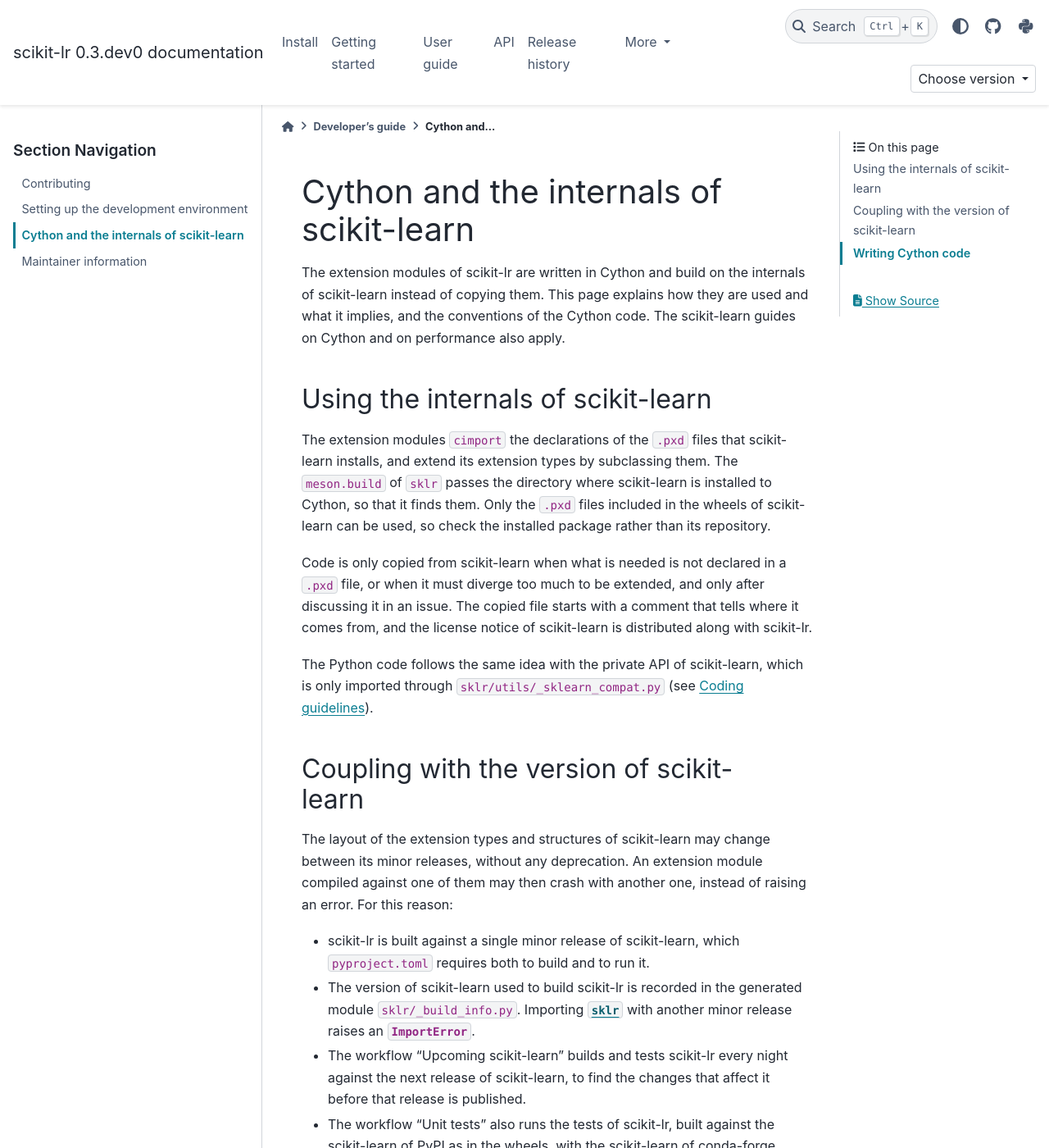
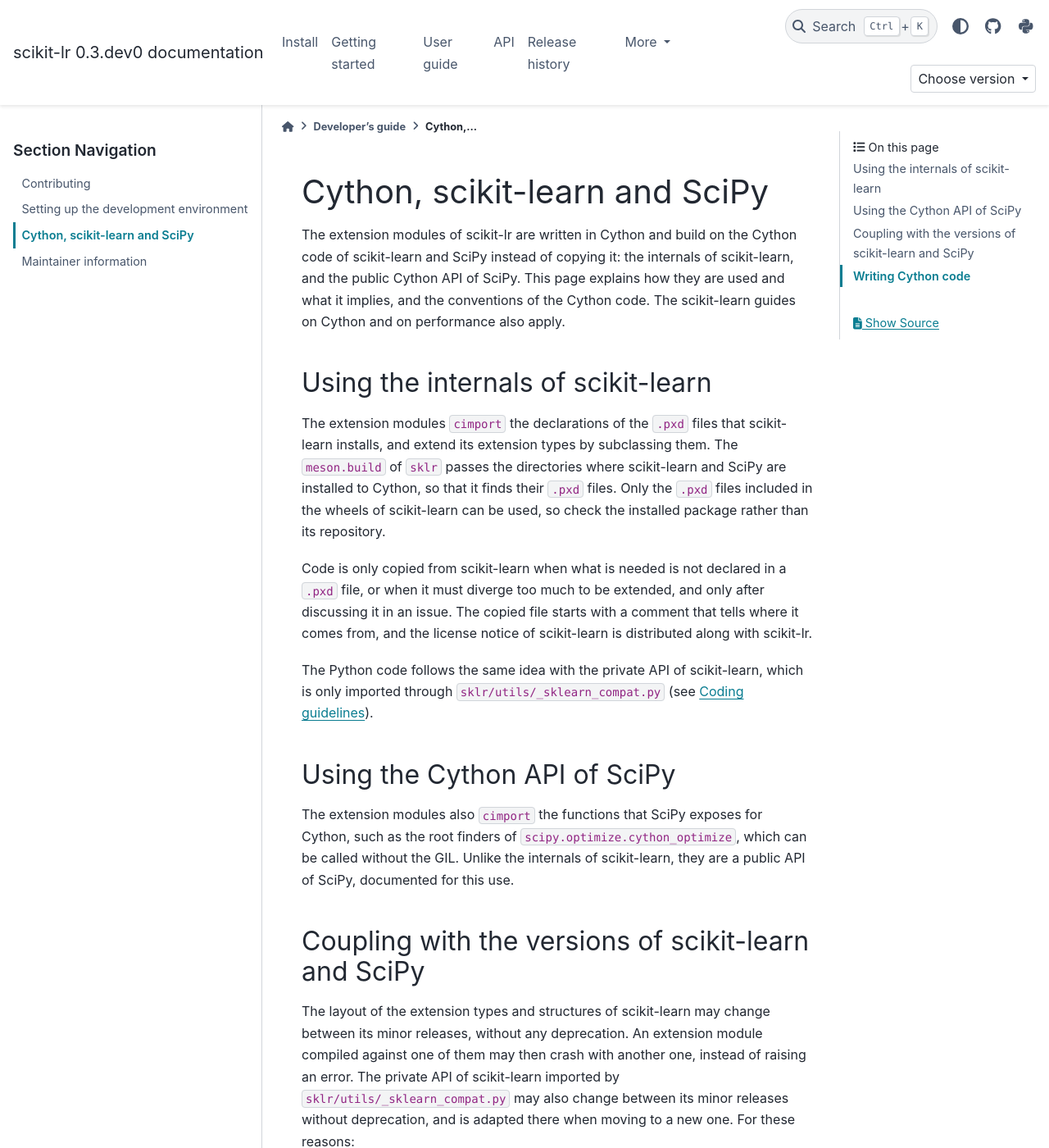
Before and after one commit to alfaro96/scikit-lr, a Sphinx documentation site: the page built from doc/developers/cython.rst, in a window 1280 px wide and 1400 px high. Shown: the whole window at 82% size. Built offline with Sphinx 7.4.7 and the PyData theme 0.15.4, drawn with Linux system fonts in a browser that asks for light colours; pages that are not in the unit, such as notebooks, are missing from menus; the version number is read from the project's files by our own code; some of the changed text lies outside the part shown.

Commit message:
ci: test with the nightly wheels of NumPy and SciPy
Every warning is an error in the tests, so a deprecation in the next release
of NumPy or SciPy makes them fail, and the extension modules cimport the
Cython API of SciPy. A new nightly workflow, "Upcoming NumPy and SciPy",
builds scikit-lr against the nightly wheels of NumPy and SciPy, with the
minor release of scikit-learn that it supports, and runs its tests to find
those changes before they are released. Like "Upcoming scikit-learn", it runs
on the minimum supported Python version and opens a tracking issue when the
scheduled or manual runs fail. build_requirements.py now takes the packages
to leave out as arguments, so both workflows share it.

The developer's guide explains why both nightly workflows run, and the page
about Cython now covers the Cython API of SciPy, which keeps a stable ABI and
so is not restricted to a single minor release, and the private API of
scikit-learn as a reason to build against a single minor release of it.
The header of "Upcoming scikit-learn" also mentions its deprecations.

```diff
--- a/doc/developers/cython.rst
+++ b/doc/developers/cython.rst
@@ -1,11 +1,12 @@
 .. _cython:
 
-Cython and the internals of scikit-learn
-========================================
+Cython, scikit-learn and SciPy
+==============================
 
-The extension modules of scikit-lr are written in Cython and build on the internals
-of scikit-learn instead of copying them. This page explains how they are used and
-what it implies, and the conventions of the Cython code. The scikit-learn guides on
+The extension modules of scikit-lr are written in Cython and build on the Cython code
+of scikit-learn and SciPy instead of copying it: the internals of scikit-learn, and
+the public Cython API of SciPy. This page explains how they are used and what it
+implies, and the conventions of the Cython code. The scikit-learn guides on
 :ref:`Cython <sklearn:cython>` and on :ref:`performance <sklearn:performance-howto>`
 also apply.
 
@@ -16,10 +17,10 @@
 
 The extension modules ``cimport`` the declarations of the ``.pxd`` files that
 scikit-learn installs, and extend its extension types by subclassing them. The
-``meson.build`` of ``sklr`` passes the directory where scikit-learn is installed to
-Cython, so that it finds them. Only the ``.pxd`` files included in the wheels of
-scikit-learn can be used, so check the installed package rather than its
-repository.
+``meson.build`` of ``sklr`` passes the directories where scikit-learn and SciPy are
+installed to Cython, so that it finds their ``.pxd`` files. Only the ``.pxd`` files
+included in the wheels of scikit-learn can be used, so check the installed package
+rather than its repository.
 
 Code is only copied from scikit-learn when what is needed is not declared in a
 ``.pxd`` file, or when it must diverge too much to be extended, and only after
@@ -30,15 +31,27 @@
 The Python code follows the same idea with the private API of scikit-learn, which is
 only imported through ``sklr/utils/_sklearn_compat.py`` (see :ref:`coding_guidelines`).
 
-.. _sklearn_version_coupling:
+.. _cimport_scipy:
 
-Coupling with the version of scikit-learn
------------------------------------------
+Using the Cython API of SciPy
+-----------------------------
+
+The extension modules also ``cimport`` the functions that SciPy exposes for Cython,
+such as the root finders of ``scipy.optimize.cython_optimize``, which can be called
+without the GIL. Unlike the internals of scikit-learn, they are a public API of
+SciPy, documented for this use.
+
+.. _version_coupling:
+
+Coupling with the versions of scikit-learn and SciPy
+----------------------------------------------------
 
 The layout of the extension types and structures of scikit-learn may change between
 its minor releases, without any deprecation. An extension module compiled against
-one of them may then crash with another one, instead of raising an error. For this
-reason:
+one of them may then crash with another one, instead of raising an error. The
+private API of scikit-learn imported by ``sklr/utils/_sklearn_compat.py`` may also
+change between its minor releases without deprecation, and is adapted there when
+moving to a new one. For these reasons:
 
 * scikit-lr is built against a single minor release of scikit-learn, which
   ``pyproject.toml`` requires both to build and to run it.
@@ -56,6 +69,12 @@
   is built apart, possibly with another release of Cython.
 
 Each minor release of scikit-learn thus has its own release line of scikit-lr.
+
+SciPy keeps the ABI of its public Cython API stable across its releases, so it is
+not restricted to a single minor release, and scikit-lr only sets a minimum version
+of it. The workflow "Upcoming NumPy and SciPy" still builds and tests scikit-lr every
+night against the nightly wheels of SciPy, to find the changes that affect it before
+they are released.
 
 .. _cython_conventions:
 
```
Also changed, not shown: README.md (+3 -1 lines), doc/developers/contributing.rst (+9 -5 lines), 5 other files.
